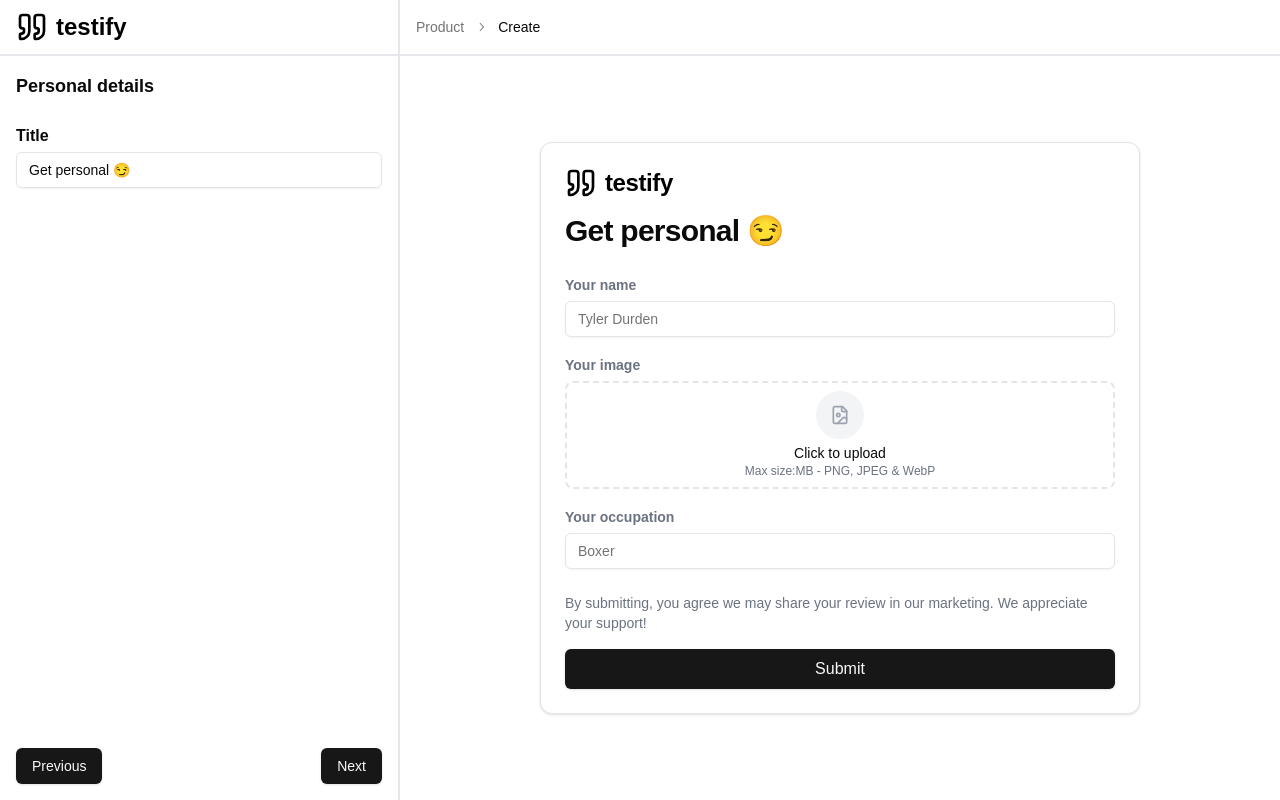
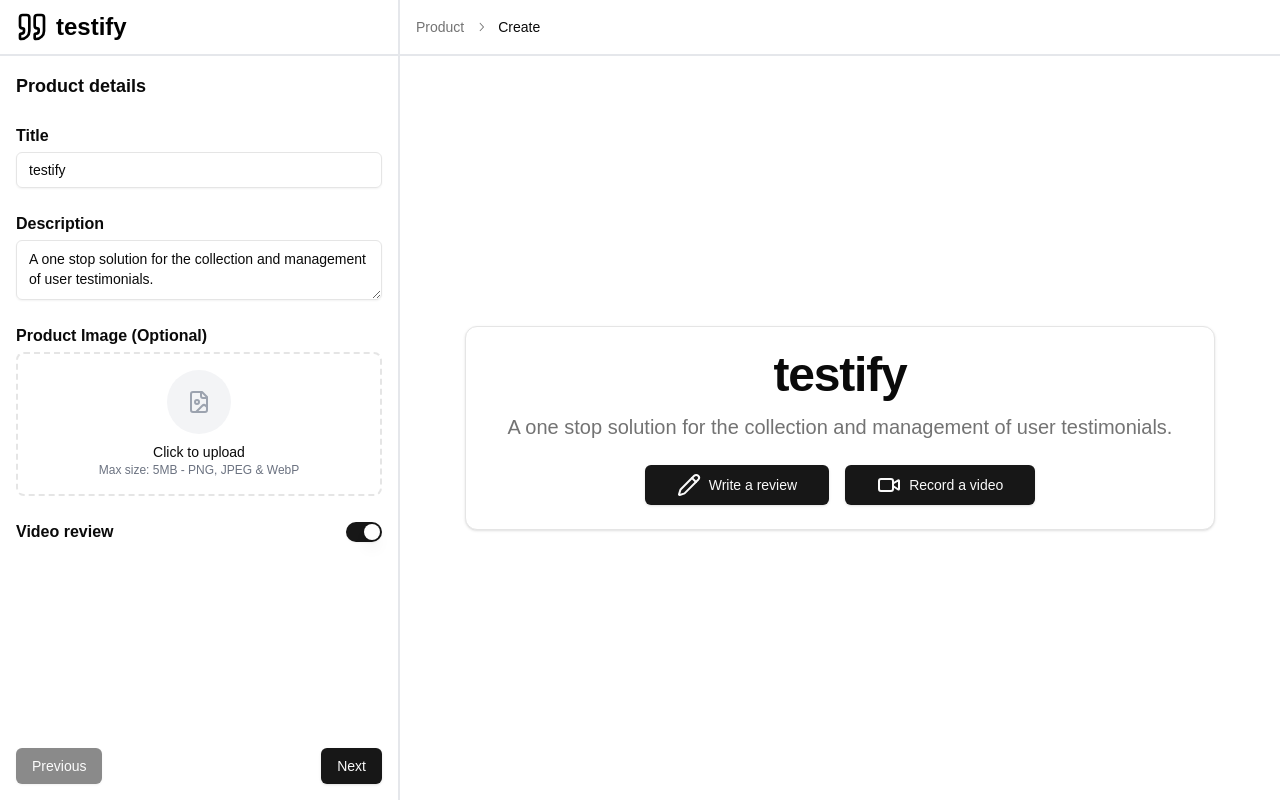
Before and after one commit to devansh193/testify, a Next.js app: page /products/create in a window 1280 px wide. Built offline with nearby package versions, Linux system fonts and the light colour scheme.

Commit message:
create-fix

```diff
--- a/app/products/create/page.tsx
+++ b/app/products/create/page.tsx
@@ -1,14 +1,46 @@
+"use client";
 import PersonalPage from "@/components/create-page/personal-page/personal-page";
 import { PersonalSidebar } from "@/components/create-page/personal-page/personal-page-sidebar";
+import { useRecoilValue } from "recoil";
+import { slideAtom } from "@/recoil/atom";
+import { ProductDetailSidebar } from "@/components/create-page/product-details-page/product-detail-sidebar";
+import ProductDetails from "@/components/create-page/product-details-page/product-details";
+import { TextReviewSidebar } from "@/components/create-page/text-review-page/text-review-sidebar";
+import TextReview from "@/components/create-page/text-review-page/text-reviews";
+import { ThankyouSidebar } from "@/components/create-page/thankyou-page/thankyou-sidebar";
+import { Thankyou } from "@/components/create-page/thankyou-page/thankyou-main";
 
 export default function Create() {
+  const slide = useRecoilValue(slideAtom);
+
+  // Slide components mapping
+  const slides = [
+    {
+      sidebar: <ProductDetailSidebar />,
+      main: <ProductDetails />,
+    },
+    {
+      sidebar: <TextReviewSidebar />,
+      main: <TextReview />,
+    },
+    {
+      sidebar: <PersonalSidebar />,
+      main: <PersonalPage />,
+    },
+    {
+      sidebar: <ThankyouSidebar />,
+      main: <Thankyou />,
+    },
+    // Add more slides as needed
+  ];
+
   return (
     <div className="flex h-full">
-      <div className="hidden lg:block">
-        <PersonalSidebar />
-      </div>
-      <div className="flex-1 items-center justify-center h-full ">
-        <PersonalPage />
+      {/* Sidebar */}
+      <div className="hidden lg:block">{slides[slide]?.sidebar || null}</div>
+      {/* Main Content */}
+      <div className="flex-1 items-center justify-center h-full">
+        {slides[slide]?.main || null}
       </div>
     </div>
   );
--- a/components/create-page/slide-button.tsx
+++ b/components/create-page/slide-button.tsx
@@ -1,20 +1,35 @@
 "use client";
-import { useSetRecoilState } from "recoil";
+import { useRecoilValue, useSetRecoilState } from "recoil";
 import { Button } from "../ui/button";
-import { slideAtom } from "@/recoil/atom";
+import { slideSelector } from "@/recoil/atom";
 
 export const SlideButton = () => {
-  const setSlide = useSetRecoilState(slideAtom);
+  const currentSlide = useRecoilValue(slideSelector);
+  const totalSlides = 4;
+  const setSlide = useSetRecoilState(slideSelector);
+
   const handleNextClick = () => {
     setSlide((slide) => slide + 1);
   };
+
   const handlePrevClick = () => {
     setSlide((slide) => slide - 1);
   };
+
+  const handleSubmitClick = () => {
+    console.log("Form submitted");
+  };
+
   return (
     <div className="flex items-center justify-between">
-      <Button onClick={handlePrevClick}>Previous</Button>
-      <Button onClick={handleNextClick}>Next</Button>
+      <Button onClick={handlePrevClick} disabled={currentSlide === 0}>
+        Previous
+      </Button>
+      {currentSlide === totalSlides - 1 ? (
+        <Button onClick={handleSubmitClick}>Submit</Button>
+      ) : (
+        <Button onClick={handleNextClick}>Next</Button>
+      )}
     </div>
   );
 };
--- a/components/create-page/text-review-page/text-reviews.tsx
+++ b/components/create-page/text-review-page/text-reviews.tsx
@@ -41,7 +41,7 @@ export default function TextReview() {
               {emojis.map((emoji, index) => (
                 <button
                   key={index}
-                  className="text-4xl hover:scale-110 transition-transform"
+                  className="text-4xl hover:scale-125 transition-transform"
                 >
                   {emoji}
                 </button>
--- /dev/null
+++ b/components/create-page/thankyou-page/thankyou-main.tsx
@@ -0,0 +1,23 @@
+import {
+  Card,
+  CardContent,
+  CardDescription,
+  CardFooter,
+  CardHeader,
+  CardTitle,
+} from "@/components/ui/card";
+
+export const Thankyou = () => {
+  return (
+    <div className="flex items-center justify-center h-full">
+      <Card className="w-[750px]">
+        <CardHeader>
+          <CardTitle>thank you page</CardTitle>
+          <CardDescription> This is the description page</CardDescription>
+          <CardContent>Hi there</CardContent>
+          <CardFooter>FOoter</CardFooter>
+        </CardHeader>
+      </Card>
+    </div>
+  );
+};
--- /dev/null
+++ b/components/create-page/thankyou-page/thankyou-message.tsx
@@ -0,0 +1,32 @@
+"use client";
+import { Textarea } from "@/components/ui/textarea";
+import { Input } from "../../ui/input";
+import { Label } from "../../ui/label";
+
+export const ThankyouInput = () => {
+  return (
+    <div className="space-y-4">
+      <div>
+        <Label htmlFor="title" className="text-md font-semibold">
+          Message
+        </Label>
+        <Textarea
+          id="title"
+          placeholder="Your product title"
+          className="mt-1"
+        />
+      </div>
+      <div>
+        <Label htmlFor="title" className="text-md font-semibold">
+          Image(optional)
+        </Label>
+        <Input
+          type="file"
+          id="title"
+          placeholder="Your product title"
+          className="mt-1"
+        />
+      </div>
+    </div>
+  );
+};
--- /dev/null
+++ b/components/create-page/thankyou-page/thankyou-sidebar.tsx
@@ -0,0 +1,20 @@
+"use client";
+
+import { SlideButton } from "../slide-button";
+import { ThankyouInput } from "./thankyou-message";
+
+export const ThankyouSidebar = () => {
+  return (
+    <div className="w-[400px] border-r-2 border-gray-200 flex flex-col h-full">
+      <div className="space-y-6 p-4 flex-grow">
+        <div>
+          <h1 className="text-lg font-semibold">Personal details</h1>
+        </div>
+        <ThankyouInput />
+      </div>
+      <div className="p-4 bottom-0">
+        <SlideButton />
+      </div>
+    </div>
+  );
+};
--- a/recoil/atom.ts
+++ b/recoil/atom.ts
@@ -38,7 +38,18 @@ export const descriptionAtom = atom<string>({
 
 export const slideAtom = atom<number>({
   key: "slideNumber",
-  default: 1,
+  default: 0,
+});
+
+export const slideSelector = selector<number>({
+  key: "slideSelector",
+  get: ({ get }) => get(slideAtom),
+  set: ({ set }, newValue) => {
+    if (typeof newValue === "number") {
+      const clampedValue = Math.max(0, Math.min(3, newValue));
+      set(slideAtom, clampedValue);
+    }
+  },
 });
 
 export const questionsAtom = atom<string[]>({
```
